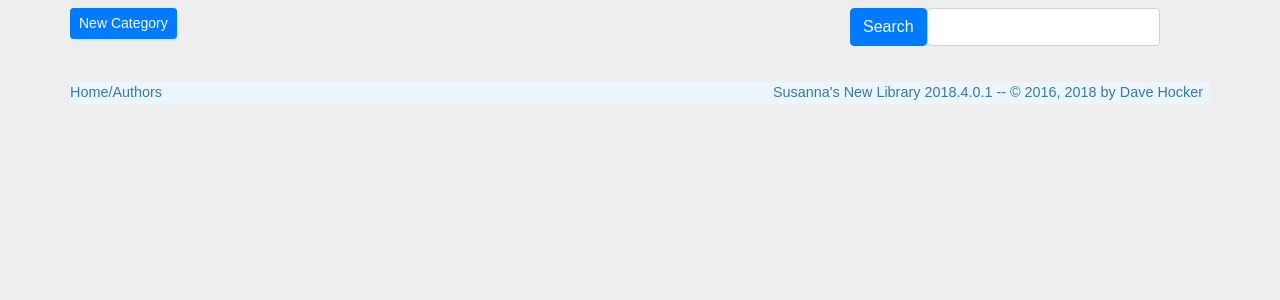
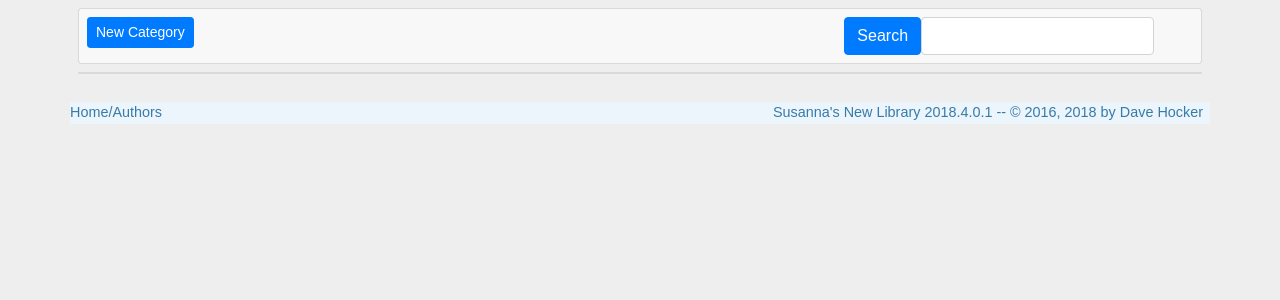
Before and after one commit to dhocker/susannas-library-frb, a Flask app: page /categories-page in a window 1280 px wide. Shown: the part 92-392 px from the top of the page. Run offline with Flask 2, Linux system fonts and the light colour scheme; parts of the project's set-up code (start-up, migrations or seed data) failed here and were passed over; some libraries are stand-ins or nearby versions.

Commit message:
Bootstrap 4 clean up on Categories page

```diff
--- a/app/templates/categories.html
+++ b/app/templates/categories.html
@@ -26,8 +26,7 @@
     </div>
 
     <div class="container">
-        <div class="panel panel-default">
-            <div class="panel-heading">
+        <div class="card">
             {#
                 Note that dialog fields are cleared when the dialog is opened.
                 Also, the data-target value must match the id defined in the
@@ -48,10 +47,9 @@
             </div>
         </div>
     </div>
-    </div>
 
     <div class="container">
-        <div id="categoriestable">
+        <div id="categoriestable" class="card">
             {# Table will be rendered inside of this element #}
         </div>
     </div>
```
Lines whose indentation alone changed are shown as unchanged.
